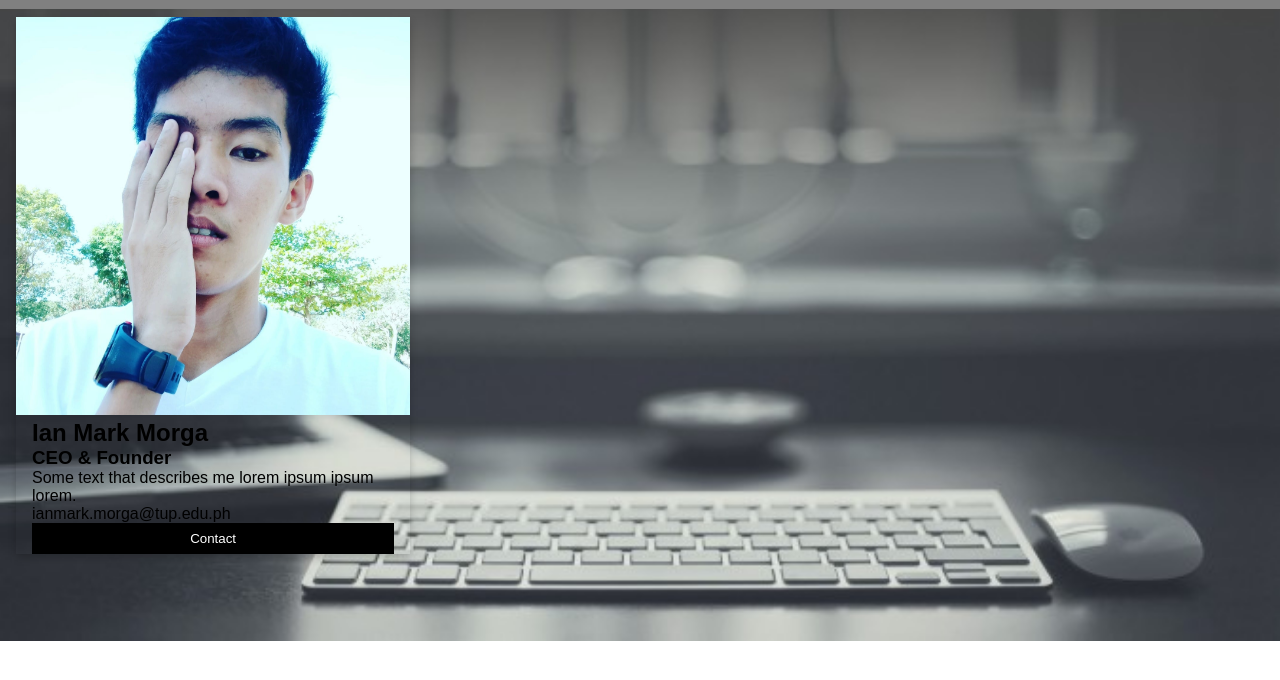
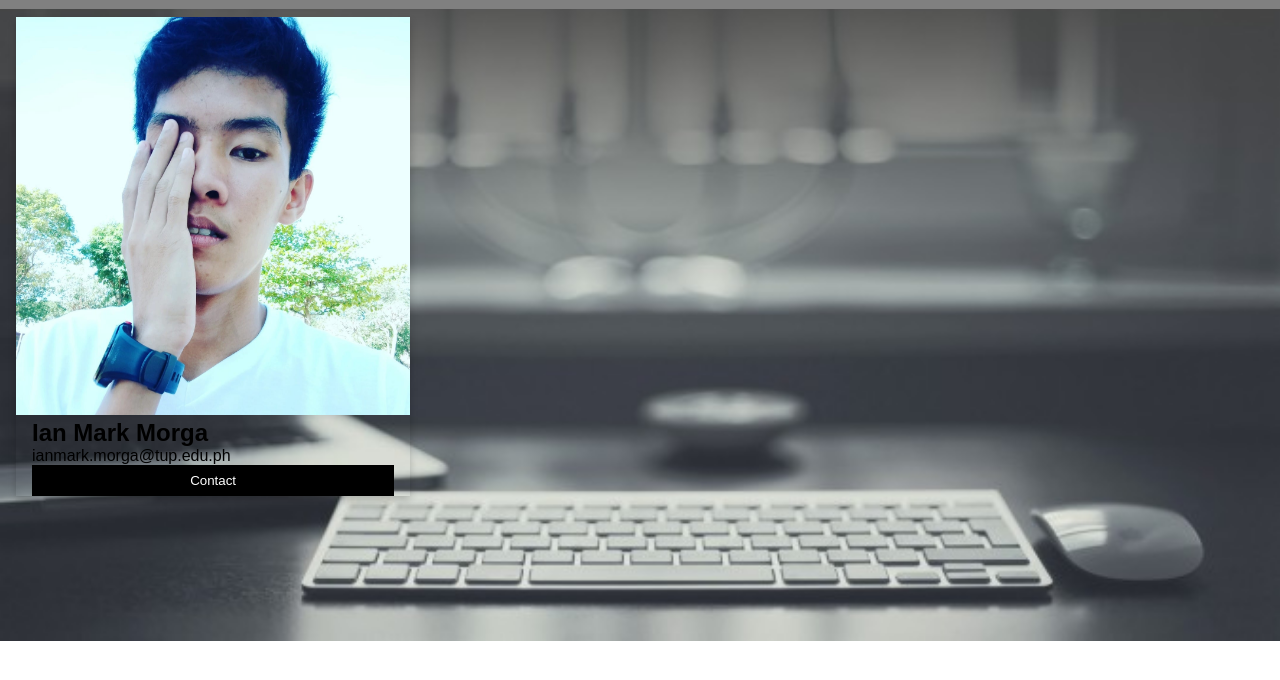
Before and after one commit to IannnMark/ITOS-Project, a plain HTML site: page about.html in a window 1280 px wide. Shown: the part 80-760 px from the top of the page. Drawn offline with Linux system fonts and the light colour scheme.

Commit message:
initital commit

```diff
--- a/about.html
+++ b/about.html
@@ -132,8 +132,6 @@
           <img src="img/gg.jpg" alt="Image" style="width: 100%" />
           <div class="container">
             <h2>Ian Mark Morga</h2>
-            <h3>CEO & Founder</h3>
-            <p>Some text that describes me lorem ipsum ipsum lorem.</p>
             <p>ianmark.morga@tup.edu.ph</p>
             <p><button class="button">Contact</button></p>
           </div>
```
Also changed, not shown: task14.html (+3 -4 lines).
